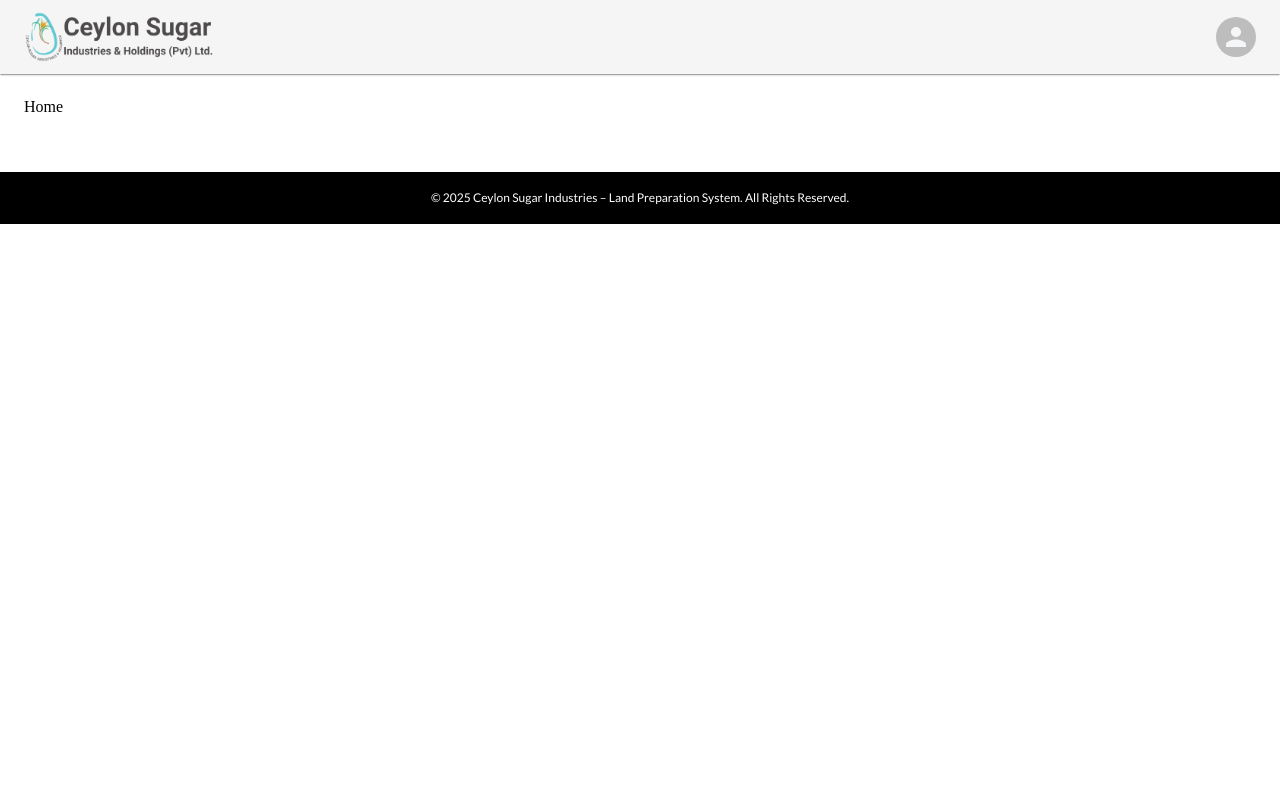
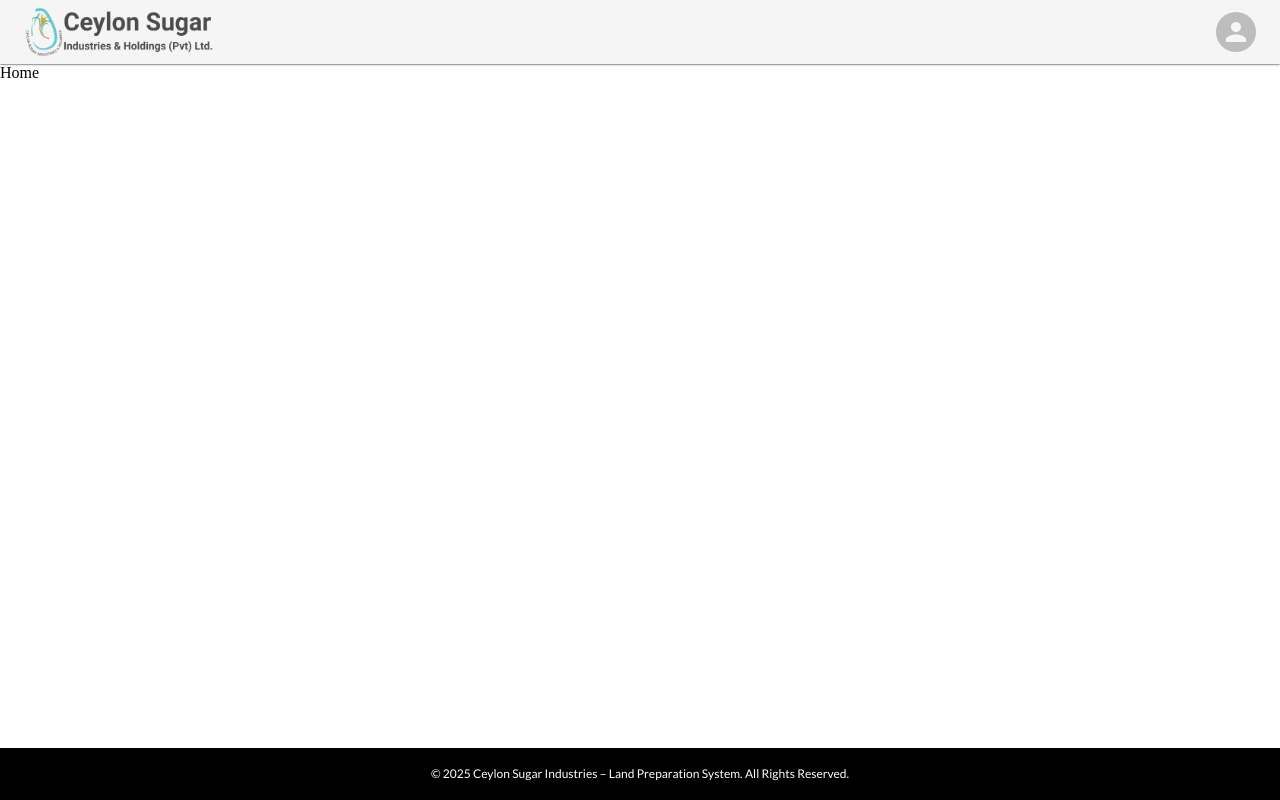
Before and after one commit to dllochini/lpms-frontend, a React (Vite) app: page / in a window 1280 px wide. Built offline with nearby package versions, Linux system fonts and the light colour scheme; no server answers.

Commit message:
filter out farmer role from admin dashboard

```diff
--- a/src/components/admin/CompanyUsersDataGrid.jsx
+++ b/src/components/admin/CompanyUsersDataGrid.jsx
@@ -111,13 +111,19 @@ const BasicDataGrid = ({ data, onDelete }) => {
   ];
 
   const rows = Array.isArray(data)
-    ? data.map((row) => ({
+    ? data
+        .filter(
+          (row) =>
+            typeof row.role === "object" &&
+            row.role !== null &&
+            row.role.name?.toLowerCase() !== "farmer" //filters out farmers
+        )
+        .map((row) => ({
           id: row._id,
           ...row,
-        // If role is an object, use its 'role' property; otherwise, use as is
           role:
             typeof row.role === "object" && row.role !== null
-            ? row.role.role
+              ? row.role.name
               : row.role,
         }))
     : [];
--- a/src/views/Layout.jsx
+++ b/src/views/Layout.jsx
@@ -3,58 +3,62 @@ import {
   AppBar,
   Toolbar,
   Typography,
-  IconButton,
-  Paper,
   Avatar,
   Box,
-  Button,
 } from "@mui/material";
-// import AdbIcon from '@mui/icons-material/Adb';
-// import IconButton from "@mui/material";
 import companyLogo from "/images/ceylon-sugar-industries.png";
 
 const Layout = () => {
   return (
-    <>
-
+    <Box
+      sx={{
+        display: "flex",
+        flexDirection: "column",
+        minHeight: "100vh", // full viewport height
+      }}
+    >
       {/* Header */}
       <AppBar position="static" color="default" elevation={1}>
         <Toolbar sx={{ display: "flex", justifyContent: "space-between" }}>
           <Box
             component="img"
-            src={companyLogo} // <-- replace with your logo path
-            // alt="Company Logo"
+            src={companyLogo}
             sx={{
-              height: 50, // adjust as needed
+              height: 50,
               mr: 2,
-              my: 1.5, // margin-right for spacing
-              // border: "2px solid black",
             }}
           />
           <Avatar
             alt="Land Avatar"
-            // src="https://via.placeholder.com/40"
             sx={{
               width: 40,
               height: 40,
-              // border: "2px solid black"
             }}
           />
         </Toolbar>
       </AppBar>
 
-      <Box component="main" flex={1} p={3}>
+      {/* Main Content */}
+      <Box sx={{ flex: 1 }}>
         <Outlet />
       </Box>
 
       {/* Footer */}
-      <Box sx={{ bgcolor: 'black', color: 'white', p: 2, mt: 4, textAlign: 'center' }}>
-        <Typography variant="caption" sx={{ fontSize: '0.75rem' }}>
+      <Box
+        component="footer"
+        sx={{
+          bgcolor: "black",
+          color: "white",
+          p: 2,
+          mt: 4,
+          textAlign: "center",
+        }}
+      >
+        <Typography variant="caption" sx={{ fontSize: "0.75rem" }}>
           © 2025 Ceylon Sugar Industries – Land Preparation System. All Rights Reserved.
         </Typography>
       </Box>
-
-    </>
+    </Box>
   );
 };
 
--- a/src/views/admin/UserEdit.jsx
+++ b/src/views/admin/UserEdit.jsx
@@ -249,12 +249,13 @@ const UserEdit = () => {
                       error={!!errors.role}
                       helperText={errors.role?.message || " "}
                     >
-                      {roles.map((role) => (
-                        <MenuItem key={role._id} value={role._id}>
-                          {role.role}{" "}
-                          {/* or role.label depending on your Role schema */}
-                        </MenuItem>
-                      ))}
+                      {roles
+                        .filter((role) => role.name?.toLowerCase() !== "farmer")
+                        .map((role) => (
+                          <MenuItem key={role._id} value={role._id}>
+                            {role.name}{" "}
+                          </MenuItem>
+                        ))}
                     </TextField>
                   )}
                 />
--- a/src/views/admin/UserRegistration.jsx
+++ b/src/views/admin/UserRegistration.jsx
@@ -269,12 +269,13 @@ const UserRegistration = () => {
                       error={!!errors.role}
                       helperText={errors.role?.message || " "}
                     >
-                      {roles.map((role) => (
-                        <MenuItem key={role._id} value={role._id}>
-                          {role.role}{" "}
-                          {/* or role.label depending on your Role schema */}
-                        </MenuItem>
-                      ))}
+                      {roles
+                        .filter((role) => role.name?.toLowerCase() !== "farmer")
+                        .map((role) => (
+                          <MenuItem key={role._id} value={role._id}>
+                            {role.name}
+                          </MenuItem>
+                        ))}
                     </TextField>
                   )}
                 />
```
Lines whose indentation alone changed are shown as unchanged.
